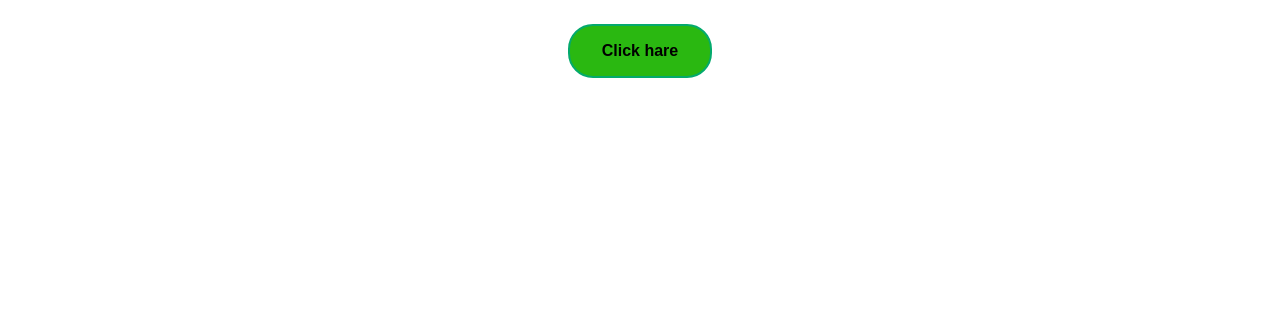
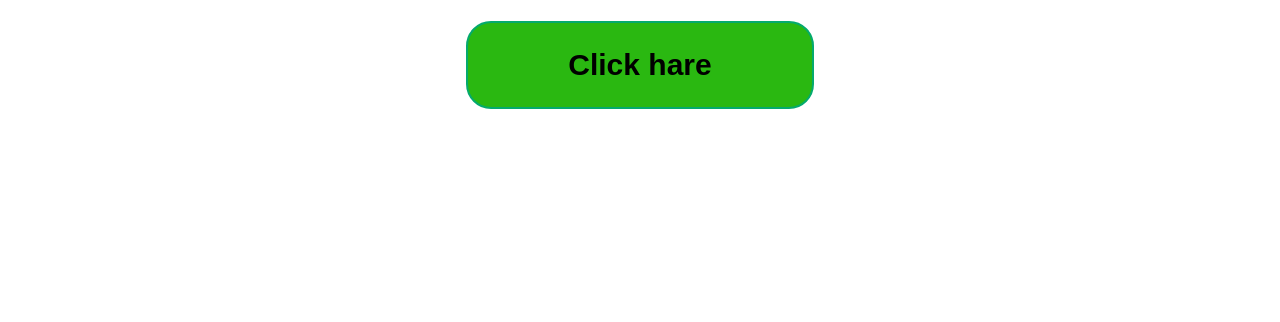
Before and after one commit to pradipdhara48/BB_AppStore, a plain HTML site: page index.html in a window 1280 px wide. Shown: the part 478-800 px from the top of the page. Drawn offline with Linux system fonts and the light colour scheme.

Commit message:
Update index.html

```diff
--- a/index.html
+++ b/index.html
@@ -19,14 +19,13 @@
         .button{
             background-color: #058c03; /* Green */
             border-radius: 25px;
-            font: 100;
             font-weight: bold;
-            padding: 16px 32px;
+            padding: 25px 100px;
             text-align: center;
             text-decoration: none;
             display: inline-block;
             font-size: 16px;
-            margin: 4px 2px;
+            margin: 1px 1px;
             transition-duration: 0.4s;
             cursor: pointer;
         }
@@ -34,6 +33,8 @@
             background-color: rgb(42, 184, 17);
             color: rgb(0, 0, 0);
             border: 2px solid #04AA6D;
+            font-size: 30px;
+
 }
 
         .button:hover {
```
